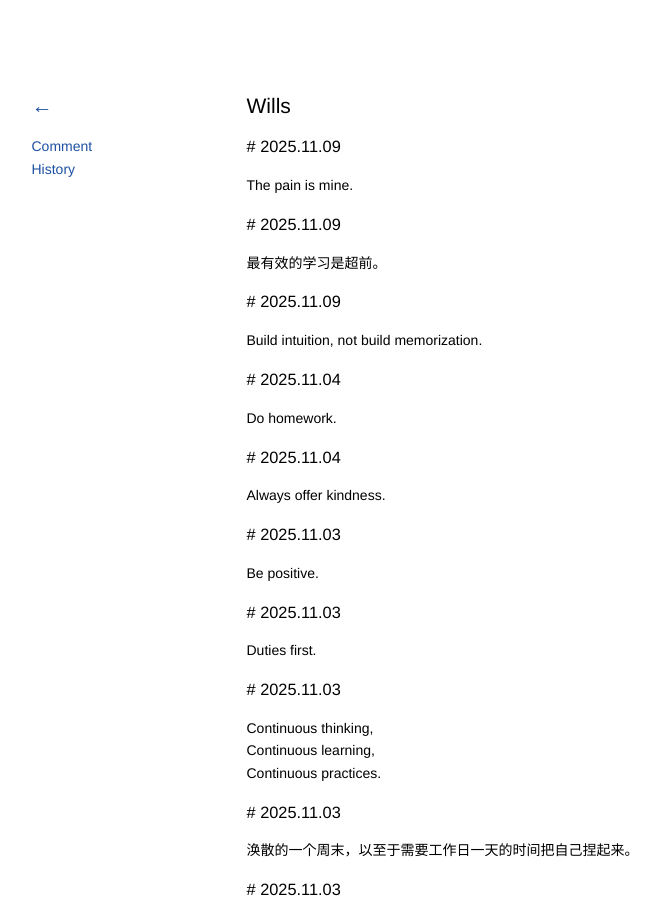
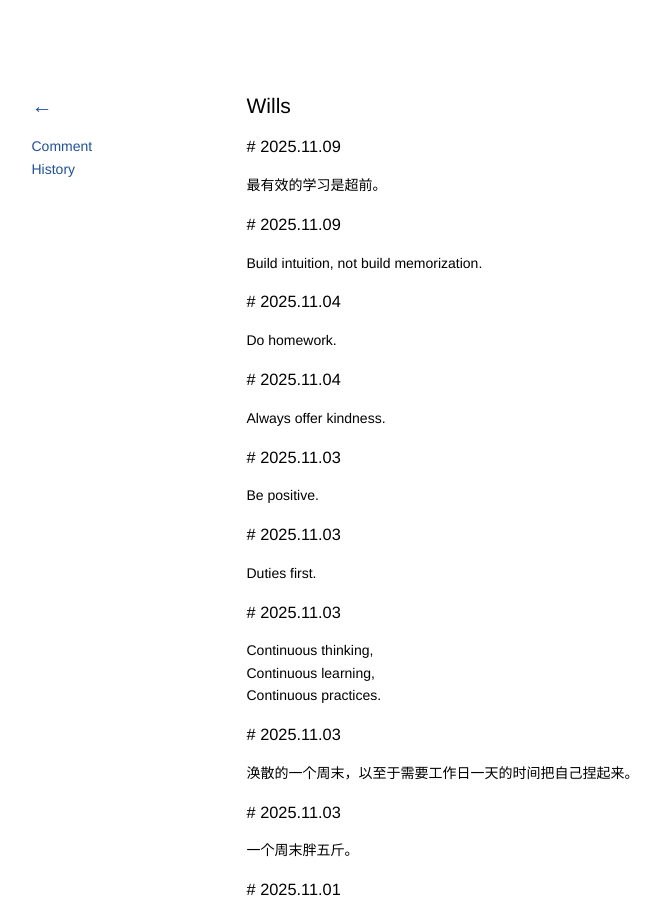
Before and after one commit to kidlj/awei, a Jekyll site: the page built from _wiki/wills.md, in a window 1280 px wide and 900 px high. Shown: the whole window, without its empty margins (101-762 px from the left). Built offline with Jekyll 4.4.1, drawn with Linux system fonts in a browser that asks for light colours.

Commit message:
update wills

```diff
--- a/_wiki/wills.md
+++ b/_wiki/wills.md
@@ -1,10 +1,6 @@
 ---
 title: Wills
 ---
-
-### 2025.11.09
-
-The pain is mine.
 
 ### 2025.11.09
 
```
